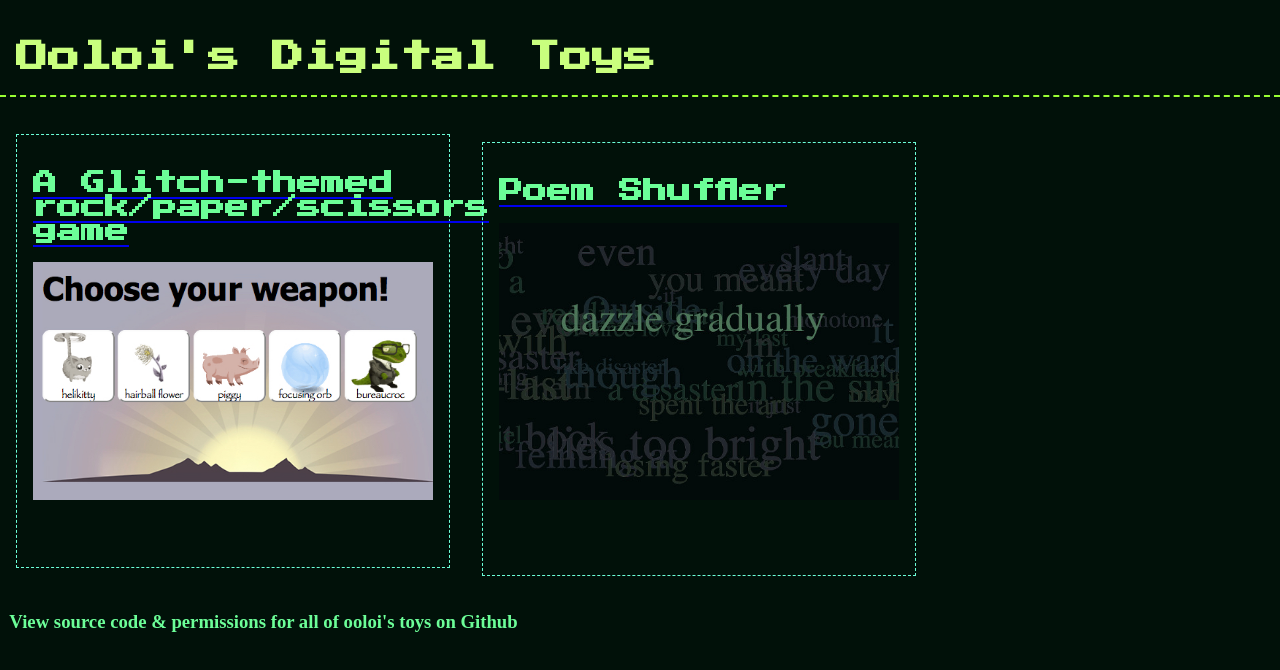
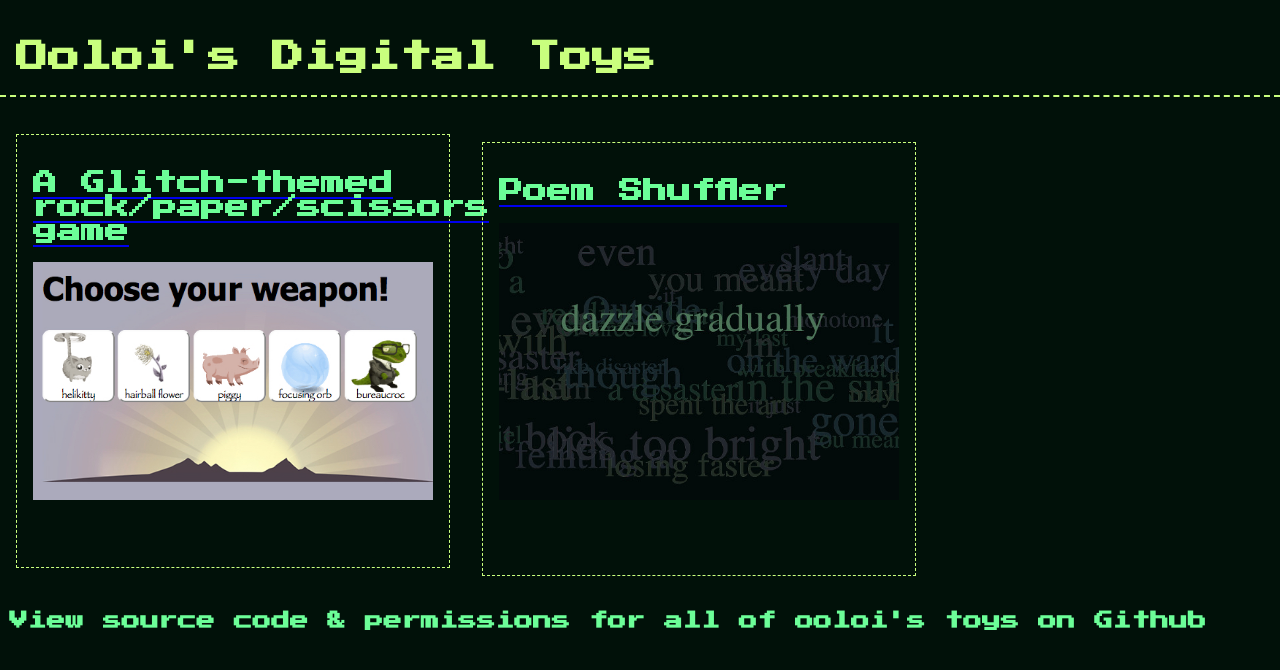
Before and after one commit to ooloi/toys, a plain HTML site: page index.html in a window 1280 px wide. Drawn offline with Linux system fonts and the light colour scheme.

Commit message:
silly ooloi, never say final

```diff
--- a/stylesheet.css
+++ b/stylesheet.css
@@ -12,7 +12,7 @@ h1 {
 
 hr {
   border: 0;
-  border-top: 0.17em dashed #99ff33;
+  border-top: 0.17em dashed #c9ff7e;
   color: #c9ff7e;
   margin-bottom: 2.3em;
 }
@@ -24,11 +24,11 @@ a {
   padding: 1em;
   margin-left: 1em;
   margin-bottom: 1em;
-  border: 0.1em dashed #6cfed8;
+  border: 0.1em dashed #c9ff7e;
 }
 
 a:hover, a:focus {
-  border: 0.1em dotted #00ffaa;
+  border: 0.1em dotted #6cfed8;
   background-color: #05220c;
 }
 
@@ -37,7 +37,7 @@ a:visited {
 }
 
 a:last-child {
-  all: initial;
+  all: inherit;
 }
 
 img{
@@ -55,9 +55,9 @@ h3 {
 }
 
 h2:hover, h2:focus, h3:hover, h3:focus {
-  color: #b6fde9;
+  color: #6cfed8;
 }
 
 h2:visited, h3:visited {
-  color: #6cfed8;
+  color: #b6fde9;
 }
```
